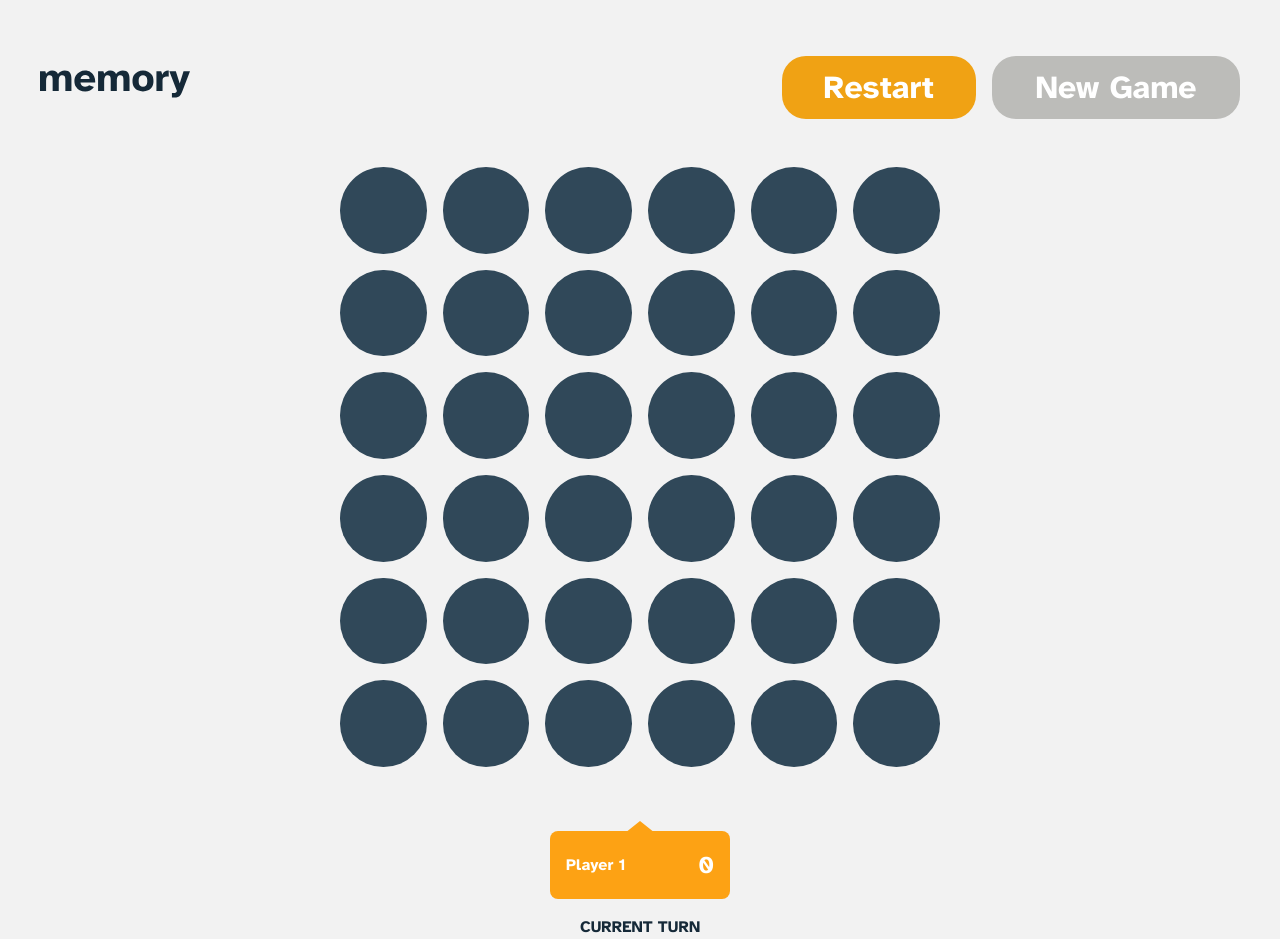
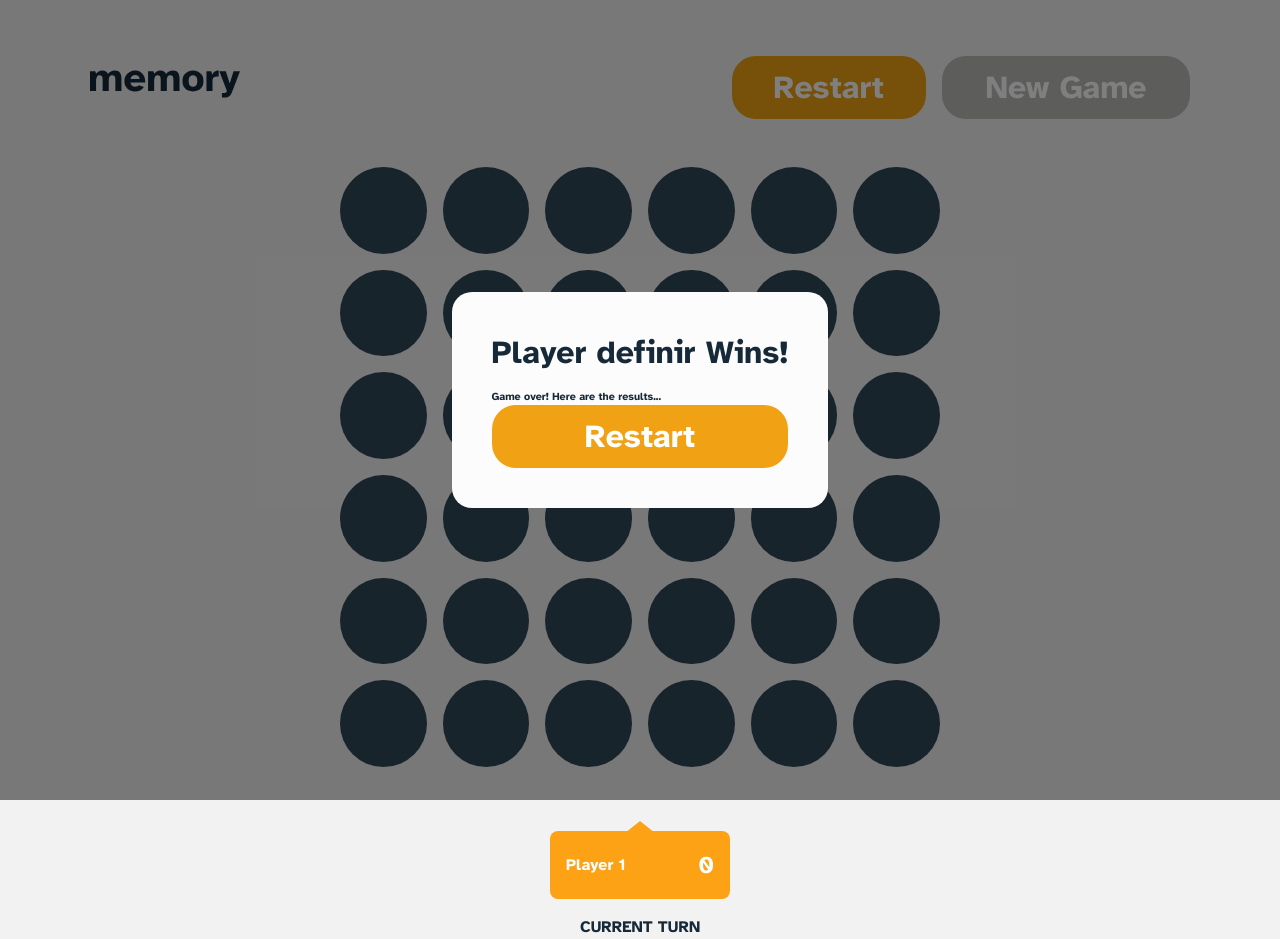
Before and after one commit to JosielLima/memory-game, a React (Vite) app: page /playing in a window 1280 px wide. Built offline with nearby package versions, Linux system fonts and the light colour scheme.

Commit message:
Sketch start for modals

```diff
--- /dev/null
+++ b/src/components/ModalAlone.jsx
@@ -0,0 +1,7 @@
+import React from "react";
+
+const ModalMorePlayers = () => {
+  return <div>ModalMorePlayers</div>;
+};
+
+export default ModalMorePlayers;
--- /dev/null
+++ b/src/components/ModalMorePlayers.jsx
@@ -0,0 +1,35 @@
+import React from "react";
+import { css } from "@emotion/react";
+import { Card } from "./styled";
+import { PrimaryButton } from "./styled";
+
+const ModalMorePlayers = ({ onRestart }) => {
+  return (
+    <div
+      css={(theme) => css`
+        background-color: rgba(0, 0, 0, 0.5);
+        position: fixed;
+        top: 0;
+        left: 0;
+        width: 100%;
+        height: 100%;
+        z-index: 9999;
+        display: flex;
+        justify-content: center;
+        align-items: center;
+      `}
+    >
+      <Card>
+        <div>
+          <h2>Player definir Wins!</h2>
+          <h6>Game over! Here are the results...</h6>
+        </div>
+        <div>
+          <PrimaryButton onClick={onRestart}>Restart</PrimaryButton>
+        </div>
+      </Card>
+    </div>
+  );
+};
+
+export default ModalMorePlayers;
--- a/src/components/atoms/index.js
+++ b/src/components/atoms/index.js
@@ -1,12 +1,12 @@
-import { atom } from "jotai"
+import { atom } from "jotai";
 
 // Atom for the configured game
-export const selectedThemeAtom = atom()
-export const selectedNumberPlayersAtom = atom()
-export const selectedGridSizeAtom = atom()
+export const selectedThemeAtom = atom();
+export const selectedNumberPlayersAtom = atom();
+export const selectedGridSizeAtom = atom();
 
 export const gameConfig = atom((get) => ({
   themeAtom: get(selectedThemeAtom),
   numberPlayersAtom: get(selectedNumberPlayersAtom),
-  gridSizeAtom: get(selectedGridSizeAtom)
-}))
+  gridSizeAtom: get(selectedGridSizeAtom),
+}));
--- a/src/components/index.js
+++ b/src/components/index.js
@@ -1 +1,3 @@
 export { default as Logo } from "./Logo";
+export { default as ModalMorePlayers } from "./ModalMorePlayers";
+export { default as ModalAlone } from "./ModalAlone";
--- a/src/pages/Playing.jsx
+++ b/src/pages/Playing.jsx
@@ -2,7 +2,7 @@ import React, { useState, useEffect } from "react";
 import { useAtom } from "jotai";
 import { gameConfig } from "../components/atoms";
 import { Link } from "react-router";
-import { Logo } from "../components";
+import { ModalAlone, ModalMorePlayers, Logo } from "../components";
 import { PrimaryButton, SecondaryButton, CardFlip } from "../components/styled";
 import { css } from "@emotion/react";
 import {
@@ -31,6 +31,8 @@ export default function Playing() {
   const [gameCards, setGameCards] = useState([]);
   const [currentPlayer, setCurrentPlayer] = useState(0);
   const [scores, setScores] = useState([]);
+  const [isModalOpen, setIsModalOpen] = useState(false);
+  const [gameOver, setGameOver] = useState(false);
 
   // Array de objetos com número e ícones específicos
   const memoryCards = [
@@ -166,12 +168,22 @@ export default function Playing() {
     initializeGame();
   }, [themeAtom, gridSizeAtom, numberPlayersAtom]);
 
+  // Verificar se o jogo acabou
+  useEffect(() => {
+    if (gameCards.every((card) => card.matched)) {
+      setGameOver(true);
+      setIsModalOpen(true);
+    }
+  }, [gameCards]);
+
   // Inicializar o jogo
   const initializeGame = () => {
     // Inicializar pontuações para todos os jogadores
     const playerCount = parseInt(numberPlayersAtom) || 1;
     setScores(Array(playerCount).fill(0));
     setCurrentPlayer(0);
+    setGameOver(false);
+    setIsModalOpen(false);
 
     // Gerar cartas do jogo
     setGameCards(getGameCards());
@@ -291,6 +303,8 @@ export default function Playing() {
           display: flex;
           justify-content: space-between;
           align-items: center;
+          width: 1100px;
+          margin: 0 auto;
           padding: ${theme.spacing.md} 0;
         `}
       >
@@ -352,7 +366,7 @@ export default function Playing() {
           justify-content: space-around;
           flex-wrap: wrap;
           gap: 1rem;
-          width: 800px;
+          width: 1100px;
           margin: 0 auto;
           margin-top: ${theme.spacing.xl};
         `}
@@ -432,6 +446,11 @@ export default function Playing() {
           </div>
         ))}
       </div>
+      {gameOver && numberPlayersAtom === "1" && isModalOpen && <ModalAlone />}
+
+      {gameOver && numberPlayersAtom !== "1" && isModalOpen && (
+        <ModalMorePlayers onRestart={restartGame} />
+      )}
     </main>
   );
 }
```
